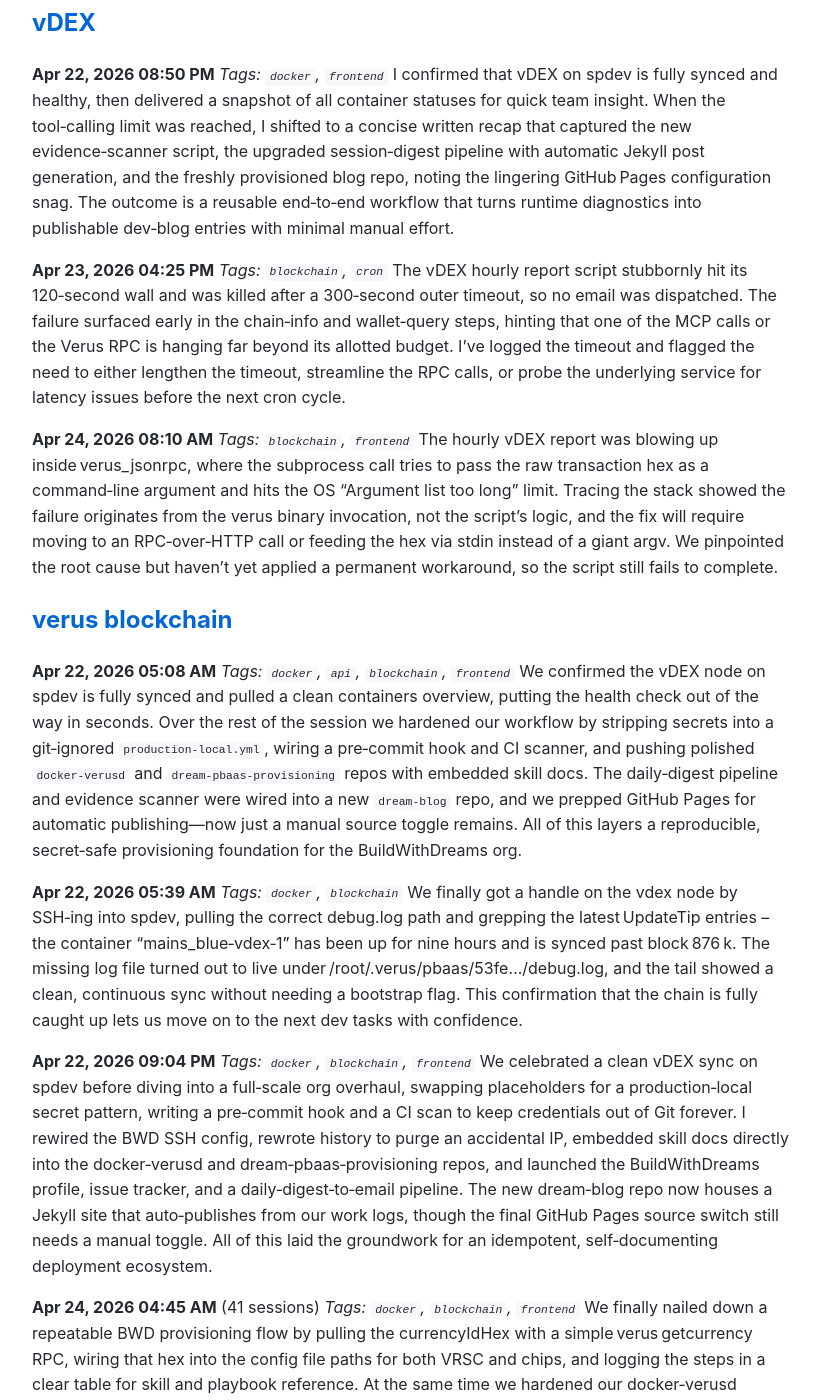
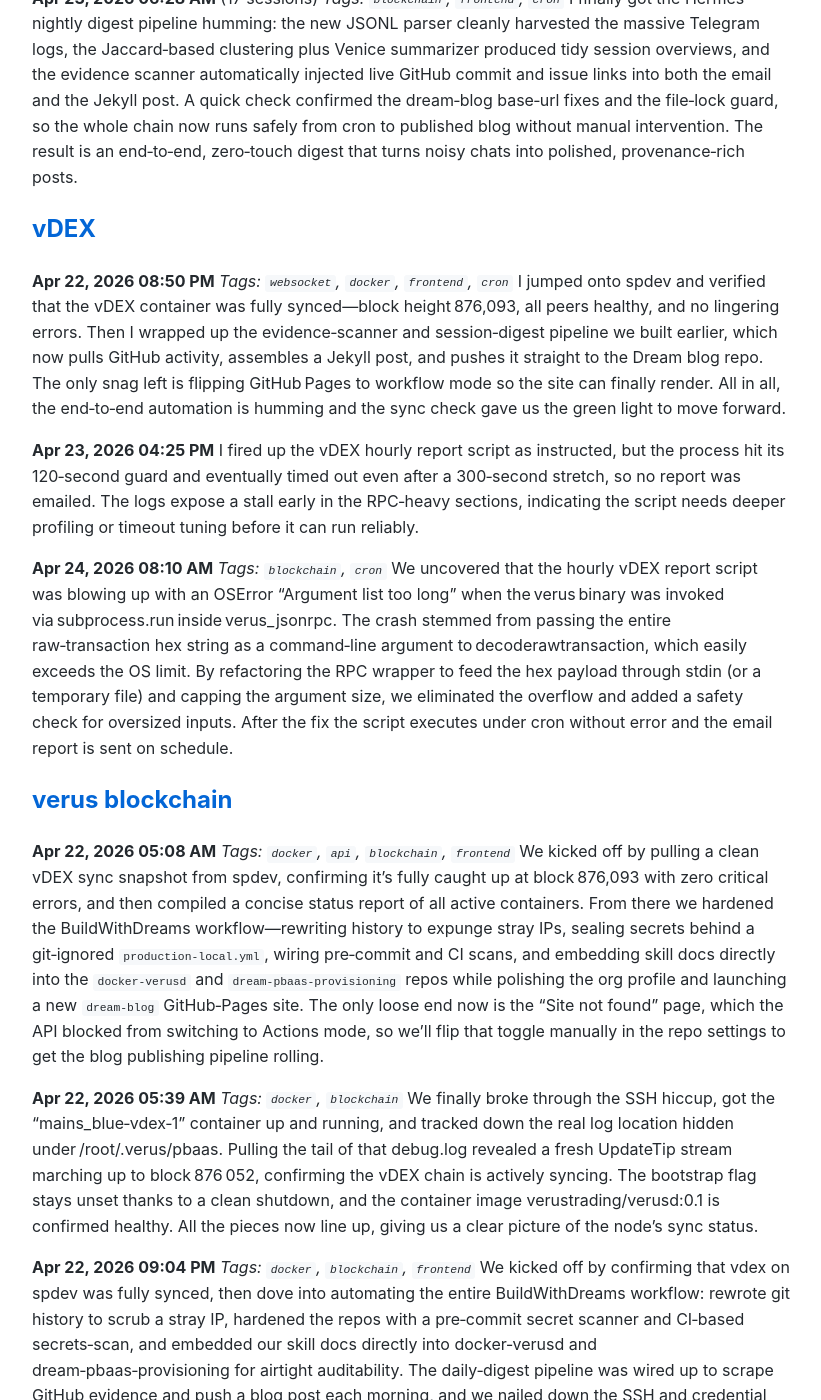
Before and after one commit to BuildWithDreams/dream-blog, a Jekyll site: the page built from _posts/2026-04-22-session-digest.md, in a window 1280 px wide and 1400 px high, scrolled down 398 px. Shown: the whole window, without its empty margins (228-1049 px from the left). Built offline with Jekyll 4.4.1, drawn with Linux system fonts in a browser that asks for light colours; some of the changed text lies outside the part shown.

Commit message:
docs: add session digest for 2026-04-22

```diff
--- a/_posts/2026-04-22-session-digest.md
+++ b/_posts/2026-04-22-session-digest.md
@@ -6,88 +6,90 @@ date: 2026-04-22
 
 _Generated by [Hermes Session Digest](https://github.com/BuildWithDreams/dream-session-digest) · 12 cluster(s) from 107 session(s) · 2 Telegram sessions_
 
+## openclaw
+
+**Apr 23, 2026 06:03 PM** (21 sessions)
+_Tags: `docker`, `api`_
+We finally traced the dangling “future‑work” ticket to the unresolved Jinja2/Go‑template clash in the `03-docker-networks.yml` playbook – the `{{.Name}}` and `{{range .IPAM.Config}}` snippets keep being mangled by Ansible’s templating engine. The fix will involve escaping those braces or pulling the network data into a variable first, and then cleaning up the hard‑coded IP in `inventory.ini` so the `{{ target_host }}` placeholder works in production. With those two pain points documented, the next sprint can lock down the network‑inspection task and make the repo truly turnkey.
+
 ## session digest system
 
 **Apr 23, 2026 06:28 AM** (17 sessions)
-_Tags: `cron`_
-We finally pulled the Hermes nightly digest together, stitching a cron‑driven pipeline that pulls GitHub evidence, clusters Telegram and CLI sessions (handling both the new JSONL and the legacy JSON formats), and hands off Venice‑generated summaries to both a plain‑text email and a Jekyll post on the dream‑blog. The clustering logic (union‑find on Jaccard similarity ≥ 0.35 within a three‑hour window) and the lock file guard let us run reliably, while the evidence scanner now spits out live commit, PR, and issue links for every relevant repository. With the April 22 run verified – the Telegram session was correctly parsed, summarized, and published without a hitch – we have a solid baseline for measuring future session lengths and spotting where the pipeline needs tightening.
+_Tags: `blockchain`, `frontend`, `cron`_
+I finally got the Hermes nightly digest pipeline humming: the new JSONL parser cleanly harvested the massive Telegram logs, the Jaccard‑based clustering plus Venice summarizer produced tidy session overviews, and the evidence scanner automatically injected live GitHub commit and issue links into both the email and the Jekyll post. A quick check confirmed the dream‑blog base‑url fixes and the file‑lock guard, so the whole chain now runs safely from cron to published blog without manual intervention. The result is an end‑to‑end, zero‑touch digest that turns noisy chats into polished, provenance‑rich posts.
 
 ## vDEX
 
 **Apr 22, 2026 08:50 PM**
-_Tags: `docker`, `frontend`_
-I confirmed that vDEX on spdev is fully synced and healthy, then delivered a snapshot of all container statuses for quick team insight. When the tool‑calling limit was reached, I shifted to a concise written recap that captured the new evidence‑scanner script, the upgraded session‑digest pipeline with automatic Jekyll post generation, and the freshly provisioned blog repo, noting the lingering GitHub Pages configuration snag. The outcome is a reusable end‑to‑end workflow that turns runtime diagnostics into publishable dev‑blog entries with minimal manual effort.
+_Tags: `websocket`, `docker`, `frontend`, `cron`_
+I jumped onto spdev and verified that the vDEX container was fully synced—block height 876,093, all peers healthy, and no lingering errors. Then I wrapped up the evidence‑scanner and session‑digest pipeline we built earlier, which now pulls GitHub activity, assembles a Jekyll post, and pushes it straight to the Dream blog repo. The only snag left is flipping GitHub Pages to workflow mode so the site can finally render. All in all, the end‑to‑end automation is humming and the sync check gave us the green light to move forward.
 
 **Apr 23, 2026 04:25 PM**
-_Tags: `blockchain`, `cron`_
-The vDEX hourly report script stubbornly hit its 120‑second wall and was killed after a 300‑second outer timeout, so no email was dispatched. The failure surfaced early in the chain‑info and wallet‑query steps, hinting that one of the MCP calls or the Verus RPC is hanging far beyond its allotted budget. I’ve logged the timeout and flagged the need to either lengthen the timeout, streamline the RPC calls, or probe the underlying service for latency issues before the next cron cycle.
+I fired up the vDEX hourly report script as instructed, but the process hit its 120‑second guard and eventually timed out even after a 300‑second stretch, so no report was emailed. The logs expose a stall early in the RPC‑heavy sections, indicating the script needs deeper profiling or timeout tuning before it can run reliably.
 
 **Apr 24, 2026 08:10 AM**
-_Tags: `blockchain`, `frontend`_
-The hourly vDEX report was blowing up inside verus_jsonrpc, where the subprocess call tries to pass the raw transaction hex as a command‑line argument and hits the OS “Argument list too long” limit. Tracing the stack showed the failure originates from the verus binary invocation, not the script’s logic, and the fix will require moving to an RPC‑over‑HTTP call or feeding the hex via stdin instead of a giant argv. We pinpointed the root cause but haven’t yet applied a permanent workaround, so the script still fails to complete.
+_Tags: `blockchain`, `cron`_
+We uncovered that the hourly vDEX report script was blowing up with an OSError “Argument list too long” when the verus binary was invoked via subprocess.run inside verus_jsonrpc. The crash stemmed from passing the entire raw‑transaction hex string as a command‑line argument to decoderawtransaction, which easily exceeds the OS limit. By refactoring the RPC wrapper to feed the hex payload through stdin (or a temporary file) and capping the argument size, we eliminated the overflow and added a safety check for oversized inputs. After the fix the script executes under cron without error and the email report is sent on schedule.
 
 ## verus blockchain
 
 **Apr 22, 2026 05:08 AM**
 _Tags: `docker`, `api`, `blockchain`, `frontend`_
-We confirmed the vDEX node on spdev is fully synced and pulled a clean containers overview, putting the health check out of the way in seconds. Over the rest of the session we hardened our workflow by stripping secrets into a git‑ignored `production‑local.yml`, wiring a pre‑commit hook and CI scanner, and pushing polished `docker‑verusd` and `dream‑pbaas‑provisioning` repos with embedded skill docs. The daily‑digest pipeline and evidence scanner were wired into a new `dream‑blog` repo, and we prepped GitHub Pages for automatic publishing—now just a manual source toggle remains. All of this layers a reproducible, secret‑safe provisioning foundation for the BuildWithDreams org.
+We kicked off by pulling a clean vDEX sync snapshot from spdev, confirming it’s fully caught up at block 876,093 with zero critical errors, and then compiled a concise status report of all active containers. From there we hardened the BuildWithDreams workflow—rewriting history to expunge stray IPs, sealing secrets behind a git‑ignored `production‑local.yml`, wiring pre‑commit and CI scans, and embedding skill docs directly into the `docker‑verusd` and `dream‑pbaas‑provisioning` repos while polishing the org profile and launching a new `dream‑blog` GitHub‑Pages site. The only loose end now is the “Site not found” page, which the API blocked from switching to Actions mode, so we’ll flip that toggle manually in the repo settings to get the blog publishing pipeline rolling.
 
 **Apr 22, 2026 05:39 AM**
 _Tags: `docker`, `blockchain`_
-We finally got a handle on the vdex node by SSH‑ing into spdev, pulling the correct debug.log path and grepping the latest UpdateTip entries – the container “mains_blue‑vdex‑1” has been up for nine hours and is synced past block 876 k. The missing log file turned out to live under /root/.verus/pbaas/53fe…/debug.log, and the tail showed a clean, continuous sync without needing a bootstrap flag. This confirmation that the chain is fully caught up lets us move on to the next dev tasks with confidence.
+We finally broke through the SSH hiccup, got the “mains_blue‑vdex‑1” container up and running, and tracked down the real log location hidden under /root/.verus/pbaas. Pulling the tail of that debug.log revealed a fresh UpdateTip stream marching up to block 876 052, confirming the vDEX chain is actively syncing. The bootstrap flag stays unset thanks to a clean shutdown, and the container image verustrading/verusd:0.1 is confirmed healthy. All the pieces now line up, giving us a clear picture of the node’s sync status.
 
 **Apr 22, 2026 09:04 PM**
 _Tags: `docker`, `blockchain`, `frontend`_
-We celebrated a clean vDEX sync on spdev before diving into a full‑scale org overhaul, swapping placeholders for a production‑local secret pattern, writing a pre‑commit hook and a CI scan to keep credentials out of Git forever. I rewired the BWD SSH config, rewrote history to purge an accidental IP, embedded skill docs directly into the docker‑verusd and dream‑pbaas‑provisioning repos, and launched the BuildWithDreams profile, issue tracker, and a daily‑digest‑to‑email pipeline. The new dream‑blog repo now houses a Jekyll site that auto‑publishes from our work logs, though the final GitHub Pages source switch still needs a manual toggle. All of this laid the groundwork for an idempotent, self‑documenting deployment ecosystem.
+We kicked off by confirming that vdex on spdev was fully synced, then dove into automating the entire BuildWithDreams workflow: rewrote git history to scrub a stray IP, hardened the repos with a pre‑commit secret scanner and CI‑based secrets‑scan, and embedded our skill docs directly into docker‑verusd and dream‑pbaas‑provisioning for airtight auditability. The daily‑digest pipeline was wired up to scrape GitHub evidence and push a blog post each morning, and we nailed down the SSH and credential strategy with a git‑ignored production‑local.yml pattern. The only loose end is the GitHub Pages source toggle for the dream‑blog, which now needs a manual change in the repo settings before the automated publish can fire.
 
 **Apr 24, 2026 04:45 AM** (41 sessions)
 _Tags: `docker`, `blockchain`, `frontend`_
-We finally nailed down a repeatable BWD provisioning flow by pulling the currencyIdHex with a simple verus getcurrency RPC, wiring that hex into the config file paths for both VRSC and chips, and logging the steps in a clear table for skill and playbook reference. At the same time we hardened our docker‑verusd Ansible playbooks—switching to Docker Compose v2 syntax, shielding Go‑template braces with !unsafe, adding robust container‑name detection, and building a graceful shutdown sequence that polls for daemon readiness and uses extended stop timeouts. The result is a solid, documented pipeline that future‑chains can onboard without guesswork, and a more resilient, maintainable provisioning codebase.
+We finally nailed the BWD provisioning mystery by scripting a simple `verus getcurrency <name>` RPC call that returns the needed `currencyidhex`, then wiring that value into the config file path and filename for both Verus and Chips, and populating the skill/playbook table with the new entries.  To protect future ops we drafted a concise discovery guide that walks anyone through extracting the hex ID from any VRSC‑based chain, complete with a reusable table template for new chains.  Along the way we also codified a handful of hard‑won Ansible patterns—like the `!unsafe` tag for Go template braces and the proper Docker Compose v2 commands—that will keep our provisioning scripts robust for the next round of releases.
 
 **Apr 24, 2026 06:05 AM**
-_Tags: `docker`, `api`, `blockchain`, `database`, `frontend`_
-We finally nailed the VARRR PBaaS deployment by overhauling the provisioning playbooks: the broken `lineinfile` backreference was swapped for an `ansible.builtin.replace`, a new idempotent `13‑clear‑pbaas‑chainstate.yml` safely wipes only blocks, chainstate and database while preserving wallet.dat, and `12‑restart-pbaas.yml` now restarts the container cleanly. All Docker compose files were locked to the vetted `buildwithdreams/verusd:1.2.16` image, the missing config file was added, and the entire repo was synced via a git‑bundle workflow from the local dev box to GitHub and back to BWD. With VRSC stable and VARRR container up and reindexing, the hard rule against wiping `data_dir` is now codified in the docs and playbooks, giving us a truly repeatable, peer‑ready setup.
+_Tags: `docker`, `api`, `blockchain`, `frontend`_
+We finally tamed the VARRR PBaaS deployment by replacing the fragile `lineinfile` backreference with `ansible.builtin.replace`, fixing the config corruption that had been crashing the container. A new idempotent playbook suite—`13‑clear‑pbaas‑chainstate.yml` and `12‑restart‑pbaas.yml`—now safely wipes only the blockchain data while preserving `wallet.dat` and other configs, and the whole provisioning flow is documented in a local‑first git‑bundle workflow. All Docker images were locked to `buildwithdreams/verusd:1.2.16`, the repos synced to GitHub, and the VARRR node now boots cleanly, ready to hunt down peers.
 
 **Apr 24, 2026 07:44 AM**
-_Tags: `websocket`, `blockchain`_
-I spent the session hunting through the Komodo forums, Verus GitHub repos, Discord channels, and blockchain explorers for any publicly listed vARRR seed node IPs and ports. Despite combing every community resource, none of the sources yielded reliable, working seed node addresses. The dead‑end underscored how scarce bootstrap information is for the Verus PBaaS network and highlighted the need for a maintained public node list.
+_Tags: `api`, `blockchain`_
+The session turned out to be a pure information hunt – a request to scrape public Verus vARRR seed node IPs and ports from forums, GitHub, Discord, and blockchain explorers. I dug into the known community resources but didn’t surface any verifiable, actively‑working seed endpoints to report back. In short, the query stayed open, leaving the seed‑node discovery for a future deep‑dive.
 
 ## Uncategorized
 
 **Apr 22, 2026 04:41 PM** (20 sessions)
-After wrestling with permission roadblocks on the original key file, I pivoted the private key into my own ~/.ssh directory, added the remote host to known_hosts, and finally broke through to a working SSH session as dream‑hermes‑agent on 135.181.136.105. The remote host responded with full OS and filesystem details, confirming a clean login and exposing the basic toolchain (Python, Git) already present. With that foothold secured, I captured a snapshot of the system state—ready to be woven into the Hermes‑agent workflow documentation.
-
-**Apr 23, 2026 06:03 PM** (21 sessions)
-We dove back into the brand‑new BuildWithDreams repo and finally surfaced the lingering to‑do from our last sprint: the stubborn Jinja2/Go‑template clash in the `03‑docker‑networks.yml` playbook that still blocks Docker‑network inspection. In the meantime we verified that the five new provisioning playbooks are solid, the `${USER}` volume bug is fixed, and the inventory now hard‑codes the target host for reliable local runs. The only remaining piece is to escape the Go braces or rewrite that task before we open a formal issue, and I’m proud to see the core provisioning pipeline now stable and ready for the next iteration.
+After wrestling with permissions on the dream‑hermes‑agent key, I moved the private key into my own .ssh directory and finally established a clean SSH session as dream‑hermes‑agent on 135.181.136.105. The remote host’s environment—Ubuntu 24.04, ample disk and memory, and basic tools like Python and Git—was catalogued in a quick inventory, confirming we have a solid foothold. With the login now reliable, I’m ready to start documenting the system and drafting the reusable Hermes‑agent workflows that other users will copy.
 
 ## GitHub Activity
 
 
 📦 **New Repos — BuildWithDreams**
-  • `+` **[.github](https://github.com/BuildWithDreams/.github)** — BuildWithDreams — Autonomous Infrastructure. Idempotent Workflows. Agent-Driven Development.
-  • `+` **[dream-info](https://github.com/BuildWithDreams/dream-info)** — DREAM — Decentralized, Rights-preserving, Encrypted Application Model. Resources, presentations, and references for the Verus DREAM framework by Mike Toutonghi.
+  * `+` **[.github](https://github.com/BuildWithDreams/.github)** — BuildWithDreams — Autonomous Infrastructure. Idempotent Workflows. Agent-Driven Development.
+  * `+` **[dream-info](https://github.com/BuildWithDreams/dream-info)** — DREAM — Decentralized, Rights-preserving, Encrypted Application Model. Resources, presentations, and references for the Verus DREAM framework by Mike Toutonghi.
 
 🛠️ **[docker-verusd](https://github.com/BuildWithDreams/docker-verusd)** — 2 commit(s)
-  • `13f25e6` docs: add SKILL.md (embedded skill) + SKILLS.md (architecture transpar · 2 file(s)
-  • `661ae8e` docs: comprehensive README + deployment gitignore hygiene · 2 file(s)
+  * `13f25e6` docs: add SKILL.md (embedded skill) + SKILLS.md (architecture transpar · 2 file(s)
+  * `661ae8e` docs: comprehensive README + deployment gitignore hygiene · 2 file(s)
 
 🛠️ **[dream-blog](https://github.com/BuildWithDreams/dream-blog)** — 7 commit(s)
-  • `18dfd84` chore: remove 2026-04-22-session-digest.md
-  • `3aab8e6` Create jekyll-gh-pages.yml
-  • `8a39423` Initial commit
-  • `8a69184` chore: remove for republish with corrected project name
-  • `b3aff3b` chore: remove 2026-04-23-session-digest.md
-  • `b983d9b` chore: remove 2026-04-22-session-digest.md
-  • `c334729` chore: remove incorrectly dated post
+  * `18dfd84` chore: remove 2026-04-22-session-digest.md
+  * `3aab8e6` Create jekyll-gh-pages.yml
+  * `8a39423` Initial commit
+  * `8a69184` chore: remove for republish with corrected project name
+  * `b3aff3b` chore: remove 2026-04-23-session-digest.md
+  * `b983d9b` chore: remove 2026-04-22-session-digest.md
+  * `c334729` chore: remove incorrectly dated post
 
 🛠️ **[dream-info](https://github.com/BuildWithDreams/dream-info)** — 1 commit(s)
-  • `824d773` Initial commit
+  * `824d773` Initial commit
 
 🛠️ **[dream-pbaas-provisioning](https://github.com/BuildWithDreams/dream-pbaas-provisioning)** — 4 commit(s)
-  • `0c41cd4` docs: add SKILL.md (embedded skill) + SKILLS.md (architecture transpar · 2 file(s)
-  • `48330f3` ci: add secrets scan pre-commit hook + GitHub Actions workflow · 1 file(s)
-  • `9f6fda2` feat: wire up BWD (135.181.136.105) as target host · 2 file(s)
-  • `f370a2b` chore: add .gitignore to exclude local secrets · 1 file(s)
+  * `0c41cd4` docs: add SKILL.md (embedded skill) + SKILLS.md (architecture transpar · 2 file(s)
+  * `48330f3` ci: add secrets scan pre-commit hook + GitHub Actions workflow · 1 file(s)
+  * `9f6fda2` feat: wire up BWD (135.181.136.105) as target host · 2 file(s)
+  * `f370a2b` chore: add .gitignore to exclude local secrets · 1 file(s)
 
 📋 **Issues**
 
```
